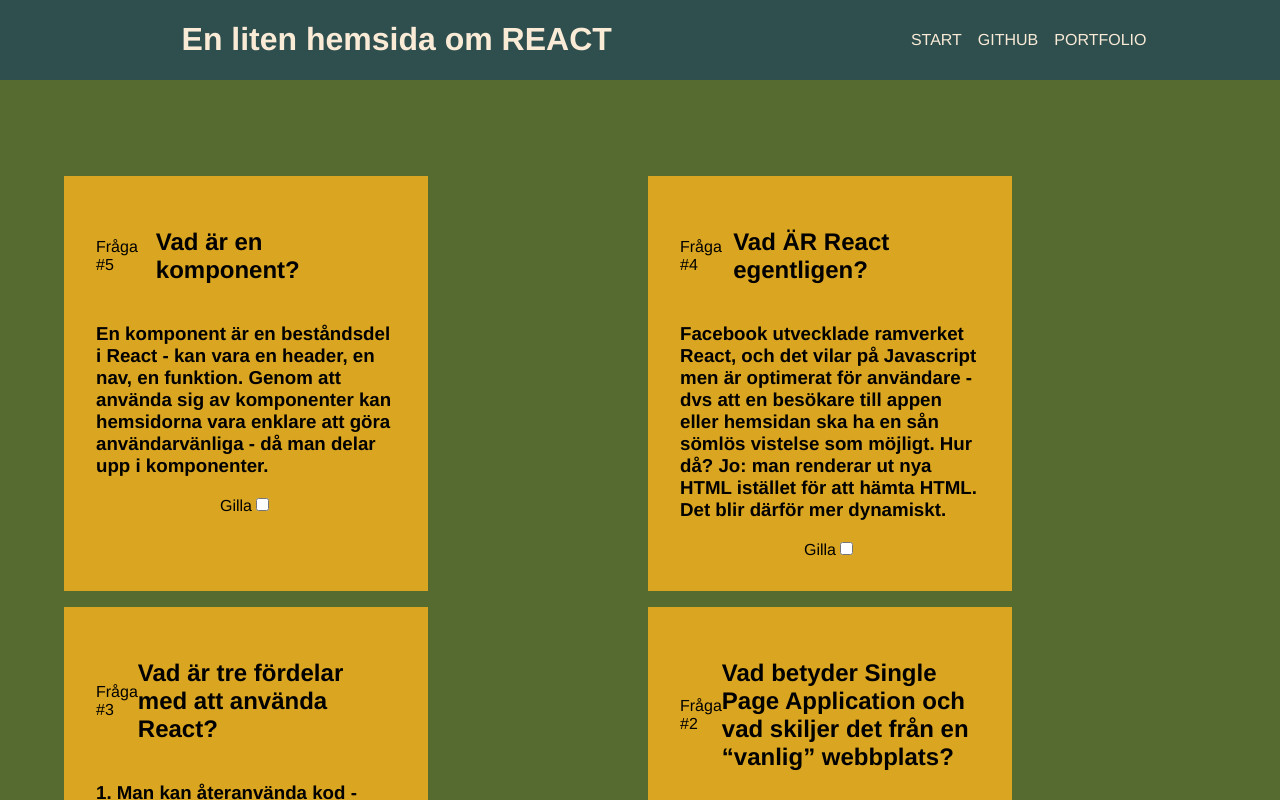
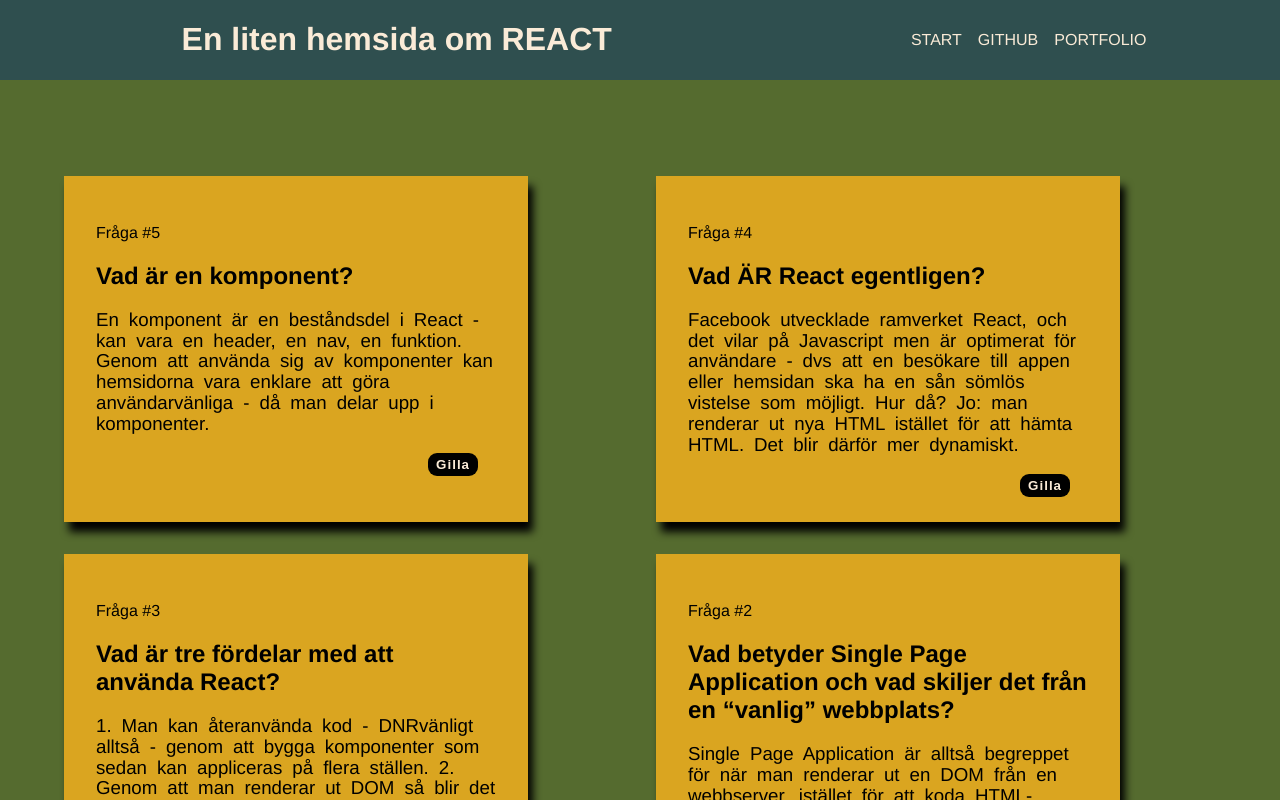
Before and after one commit to jertfelt/bulletin-board-r1-js3, a React (Create React App) app: page / in a window 1280 px wide. Both pictures are taken after a click on the button "Visa anslagstavlan". Shown: the top 800 px of the page. Built offline with nearby package versions, Linux system fonts and the light colour scheme.

Commit message:
fixat CSS

```diff
--- a/src/components/PostLiked.jsx
+++ b/src/components/PostLiked.jsx
@@ -10,7 +10,7 @@
   <img src={likeimg}
   loading="lazy"
   alt="En tumme upp!"/>
-  <p>You have liked this post!</p>
+  <h2>Du gillar detta!</h2>
 
   </div> );
 }
--- a/src/components/ReactPost.jsx
+++ b/src/components/ReactPost.jsx
@@ -54,41 +54,36 @@
   {BulletinBoard.map((item) => (
     <div className="grid-item"
     key={item.id}>
-      <span className="row">
+      <span className="grid-text">
       <p>Fråga #{item.id}</p>
       <h2>{item.question}</h2>
+      <h3>{item.answer}</h3>
       </span>
-      <h3>{item.answer}</h3>
-
       <div
-      className={`wrapper__${item.id}`}
+      className={`wrapper__${item.id} grid-likebutt`}
       >
         {!showDiv ? (
 
+      <button
+      onClick={() => {
+        setShowDiv(!showDiv)
+      }}>Gilla
 
-      <label>
-      Gilla
-      <input
-      type="checkbox"
-      onChange={() => {
-        setShowDiv(!showDiv)
-      }}>
+      </button>
 
-      </input>
 
-      </label>
         ): (
           <div className="postlike">
           <PostLiked />
-         <label>
-          Ogilla
-          <input
-          type="checkbox"
-          onChange={() => {
+
+
+          <button
+
+          onClick={() => {
             setShowDiv(!showDiv)
-          }}>
-          </input>
-         </label>
+          }}> Ogilla
+          </button>
+
          </div>
         )
       }
--- a/src/index.css
+++ b/src/index.css
@@ -17,7 +17,6 @@
 }
 
 .loadingscreen {
-
   position: fixed;
   top: 50%;
   left: 50%;
@@ -32,9 +31,6 @@
   0% { transform: rotate(0deg); }
   100% { transform: rotate(360deg); }
 }
-
-
-
 
 header{
 margin: 0 auto;
@@ -77,9 +73,8 @@
 .grid{
   max-width: 1200px;
   margin: 0 auto;
-
   display: grid;
-  gap: 1rem;
+  gap: 2rem;
   padding:2rem;
 }
 
@@ -127,9 +122,34 @@
 
 .grid-item{
  background-color: goldenrod;
- max-width:300px;
+ max-width:400px;
  padding:2rem;
+ padding-bottom:3em;
  display:flex;
  flex-direction: column;
- align-items: center;
+ filter: drop-shadow(5px 10px 4px black);
 }
+
+.grid-text h3{
+  font-weight: 400;
+  line-height: 1.3rem;
+  word-spacing: 0.3rem;
+}
+
+.grid-likebutt {
+  cursor: pointer;
+
+}
+.grid-likebutt button{
+  position: absolute;
+	right: 50px;
+  cursor: pointer;
+  background-color: black;
+  border: none;
+  border-radius: 9px;
+  padding:4px 8px;
+  color:antiquewhite;
+  font-weight: bold;
+  letter-spacing: 1px;
+
+}
```
